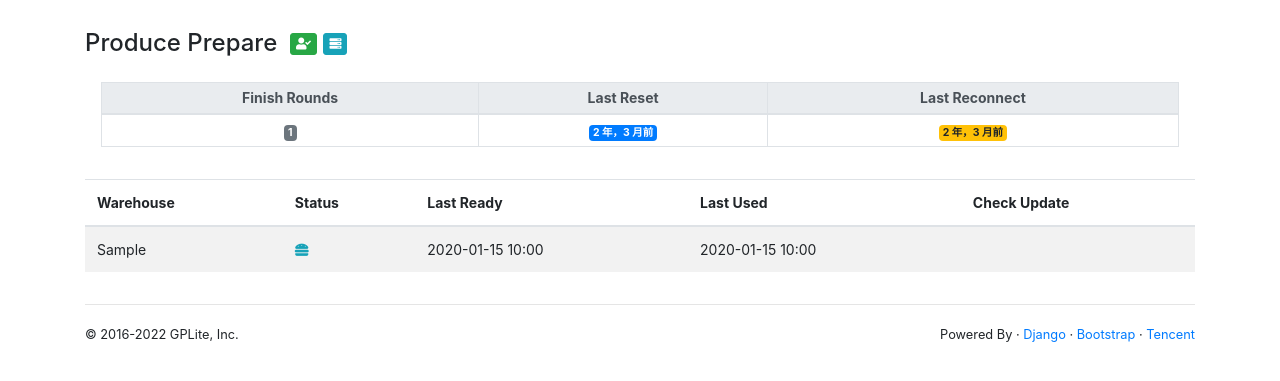
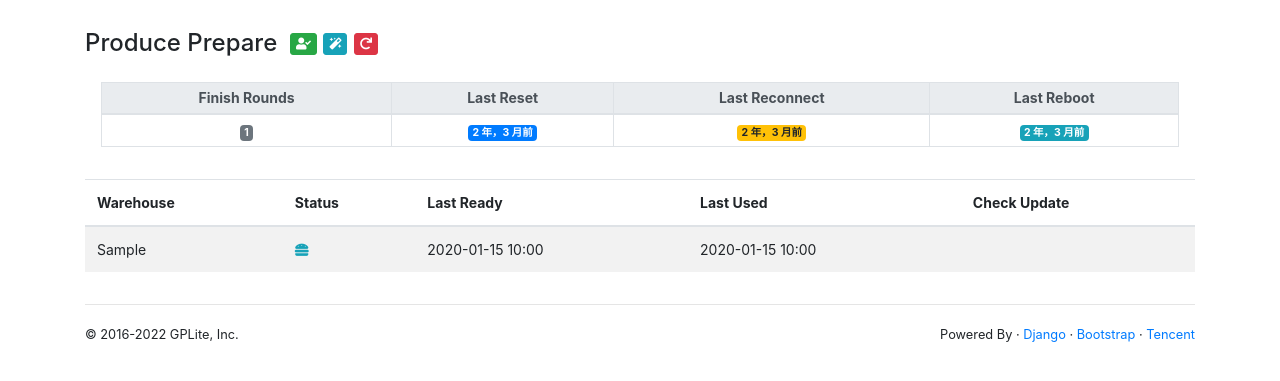
Before and after one commit to pig0301/gplitesite, a Django app: page /game/produce/prepare/ in a window 1280 px wide. Shown: the part 56-437 px from the top of the page. Run offline with Django 3.2, Linux system fonts and the light colour scheme; a user stored in the database is signed in; tables that the repository leaves empty hold one stand-in row (values such as "Sample post"); some libraries are stand-ins or nearby versions.

Commit message:
开始记录重启时间

```diff
--- a/blogsite/game/models.py
+++ b/blogsite/game/models.py
@@ -35,6 +35,7 @@ class cg_mp700_status(models.Model):
     finish_rounds = models.IntegerField()
     last_reconnect_dttm = models.DateTimeField()
     last_reset_dttm = models.DateTimeField()
+    last_reboot_dttm = models.DateTimeField()
 
 
 DEFAULT_PRODUCE_ANNOTATE = {
--- a/blogsite/game/views.py
+++ b/blogsite/game/views.py
@@ -122,11 +122,16 @@ def produce_status_reconnect(request):
     else:
         return HttpResponse("非授权终端访问！")
 
-def produce_status_reset(request):
+def produce_status_change(request, operation):
     if check_login(request):
         status = models.cg_mp700_status.objects.get(id=1)
-        status.finish_rounds = 0
-        status.last_reset_dttm=timezone.now()
+
+        if operation == 'reset':
+            status.finish_rounds = 0
+            status.last_reset_dttm=timezone.now()
+        elif operation == 'reboot':
+            status.last_reboot_dttm=timezone.now()
+
         status.save()
 
         return HttpResponseRedirect("/game/produce/prepare/")
--- a/gplitesite/urls.py
+++ b/gplitesite/urls.py
@@ -32,7 +32,7 @@ urlpatterns = [
     url(r'^game/produce/prepare/$', game.produce_prepare),
     url(r'^game/produce/prepare/update/$', game.produce_prepare_update),
     url(r'^game/produce/status/reconnect/$', game.produce_status_reconnect),
-    url(r'^game/produce/status/reset/$', game.produce_status_reset),
+    url(r'^game/produce/status/(\w+)/$', game.produce_status_change),
 
     path('admin/', admin.site.urls),
     url(r'^media/(?P<path>.*)$', serve, {"document_root": settings.MEDIA_ROOT}),
--- a/htmlfiles/templates/game/produce/prepare.html
+++ b/htmlfiles/templates/game/produce/prepare.html
@@ -10,7 +10,11 @@
         </button>
 
         <button class="btn btn-xs btn-info" data-toggle="modal" data-target="#exampleModal1">
-            <i class="fas fa-server"></i>
+            <i class="fas fa-magic"></i>
+        </button>
+
+        <button class="btn btn-xs btn-danger" data-toggle="modal" data-target="#exampleModal2">
+            <i class="fas fa-redo"></i>
         </button>
 
         <div class="modal fade" id="exampleModal" tabindex="-1" aria-labelledby="exampleModalLabel" aria-hidden="true">
@@ -40,10 +44,28 @@
                             <span aria-hidden="true">&times;</span>
                         </button>
                     </div>
-                    <div class="modal-body">是否重置服务器计数？</div>
+                    <div class="modal-body">是否重置服务器原地登录次数？</div>
                     <div class="modal-footer">
                         <button type="button" class="btn btn-secondary" data-dismiss="modal">关闭</button>
                         <a class="btn btn-info" href="/game/produce/status/reset/">重置</a>
+                    </div>
+                </div>
+            </div>
+        </div>
+
+        <div class="modal fade" id="exampleModal2" tabindex="-1" aria-labelledby="exampleModalLabel2" aria-hidden="true">
+            <div class="modal-dialog">
+                <div class="modal-content">
+                    <div class="modal-header">
+                        <h5 class="modal-title" id="exampleModalLabel2">询问</h5>
+                        <button type="button" class="close" data-dismiss="modal" aria-label="Close">
+                            <span aria-hidden="true">&times;</span>
+                        </button>
+                    </div>
+                    <div class="modal-body">是否重置服务器终端重启时间？</div>
+                    <div class="modal-footer">
+                        <button type="button" class="btn btn-secondary" data-dismiss="modal">关闭</button>
+                        <a class="btn btn-danger" href="/game/produce/status/reboot/">重启</a>
                     </div>
                 </div>
             </div>
@@ -58,6 +80,7 @@
                         <th>Finish Rounds</th>
                         <th>Last Reset</th>
                         <th>Last Reconnect</th>
+                        <th>Last Reboot</th>
                     </tr>
                 </thead>
                 <tbody>
@@ -65,6 +88,7 @@
 		                <td><span class="badge badge-secondary">{{ status.finish_rounds }}</span></td>
 		                <td><span class="badge badge-{% if status.finish_rounds >= 10 %}danger{% else %}primary{% endif %}">{{ status.last_reset_dttm | timesince }}前</span></td>
 		                <td><span class="badge badge-warning">{{ status.last_reconnect_dttm | timesince }}前</span></td>
+		                <td><span class="badge badge-info">{{ status.last_reboot_dttm | timesince }}前</span></td>
 		            </tr>
                 </tbody>
             </table>
```
